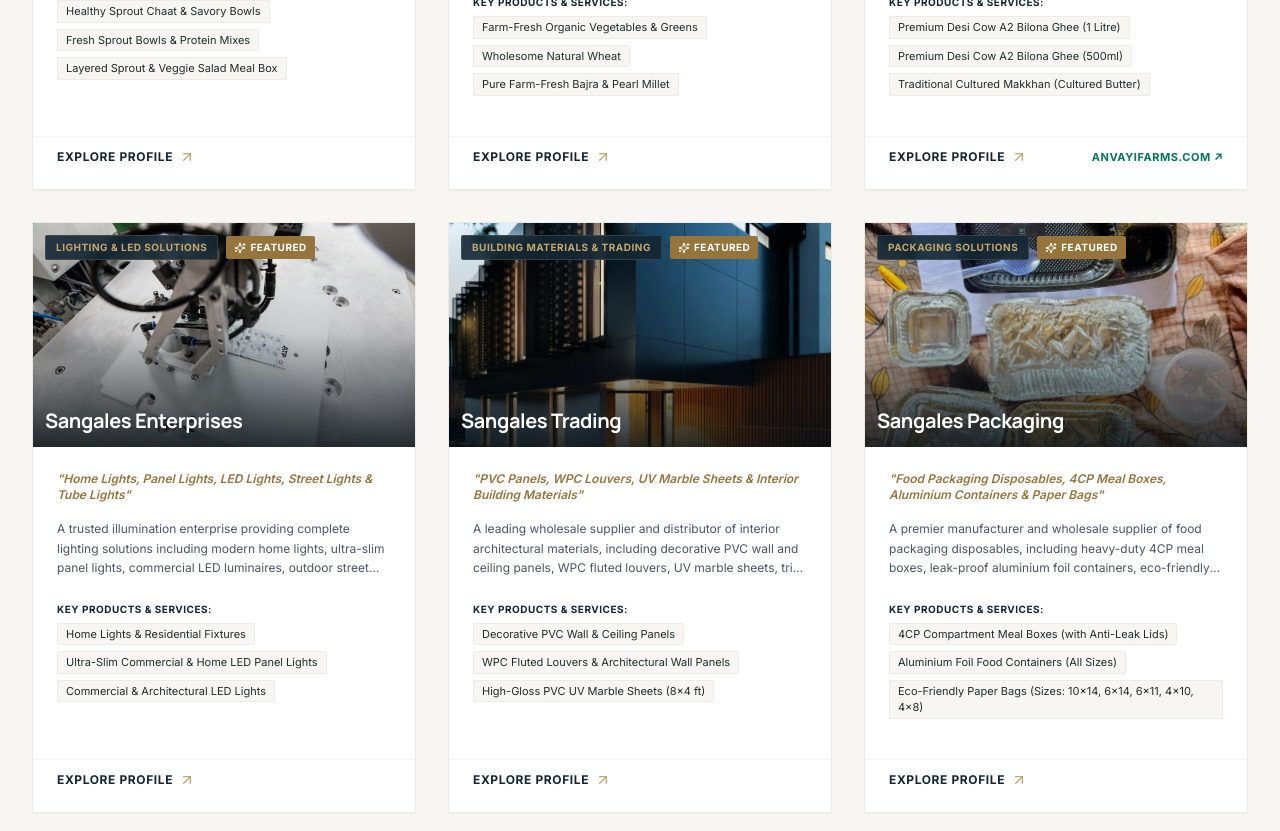
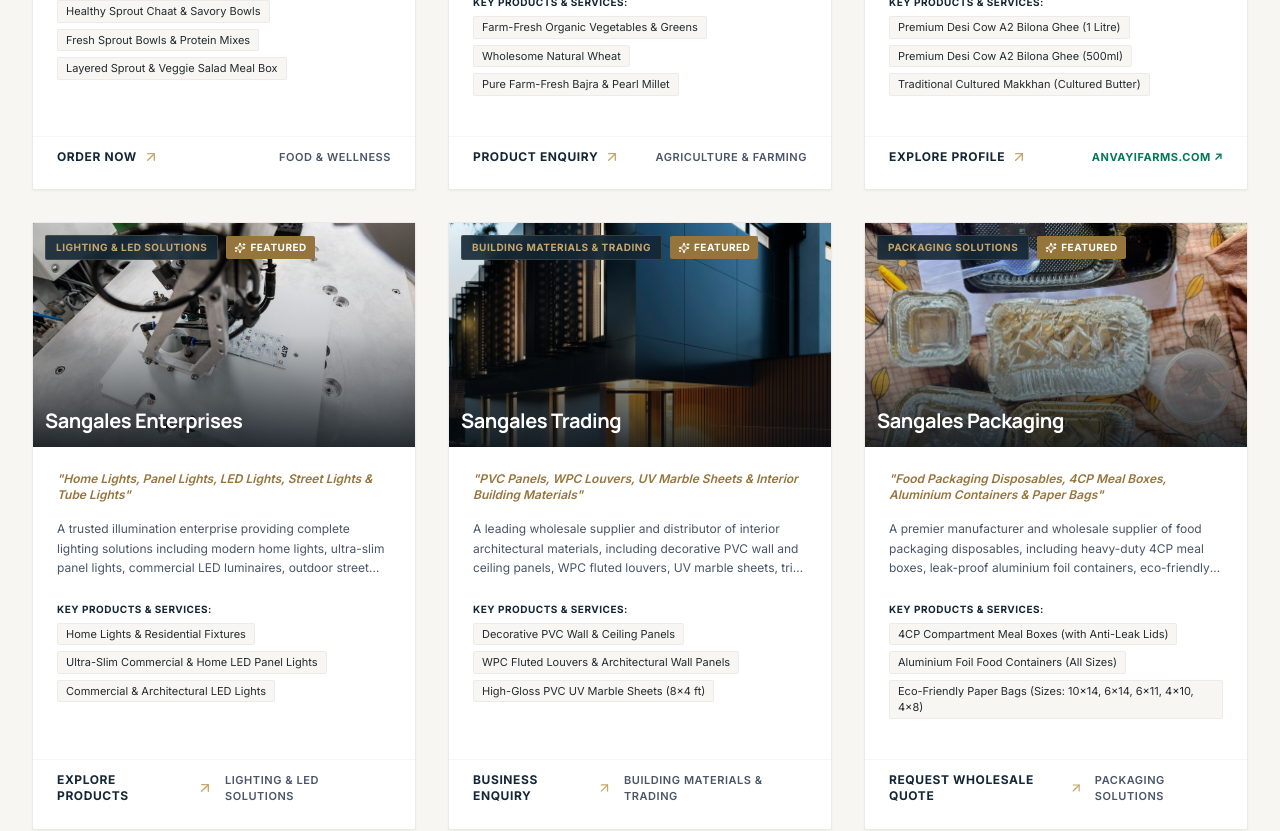
Before and after one commit to Sagarsangale01/sangales.com, a Next.js app: page /businesses in a window 1280 px wide. Shown: the part 1000-1831 px from the top of the page. Built offline with nearby package versions, Linux system fonts and the light colour scheme.

Commit message:
feat(businesses): implement suggested CTAs across profiles, directory, and homepage showcase

```diff
--- a/src/app/businesses/[slug]/page.tsx
+++ b/src/app/businesses/[slug]/page.tsx
@@ -88,6 +88,28 @@ export default async function BusinessDetailPage({ params }: Props) {
       addressCountry: "IN",
     },
   };
+
+  // Map custom recommended CTA per business slug according to Master Instructions
+  const getBusinessCta = (slug: string) => {
+    switch (slug) {
+      case "annamrit-foods":
+        return { label: "Order Now", href: "#order-options" };
+      case "sangales-farms":
+        return { label: "Product Enquiry", href: "#enquiry-section" };
+      case "sangales-enterprises":
+        return { label: "Explore Products", href: "#products-section" };
+      case "sangales-trading":
+        return { label: "Business Enquiry", href: "#enquiry-section" };
+      case "sangales-packaging":
+        return { label: "Request Wholesale Quote", href: "#enquiry-section" };
+      case "sangales-digital":
+        return { label: "Explore Services", href: "#products-section" };
+      default:
+        return { label: "Send Business Enquiry", href: "#enquiry-section" };
+    }
+  };
+
+  const heroCta = getBusinessCta(business.slug);
 
   return (
     <div className="pt-20 bg-offwhite min-h-screen">
@@ -180,10 +202,11 @@ export default async function BusinessDetailPage({ params }: Props) {
             {/* Quick Contact CTAs in Hero */}
             <div className="flex flex-wrap items-center gap-3 shrink-0">
               <a
-                href="#enquiry-section"
-                className="px-6 py-3.5 bg-gold hover:bg-white text-navy font-bold text-xs tracking-widest uppercase rounded-sm transition-all shadow-lg"
+                href={heroCta.href}
+                className="px-6 py-3.5 bg-gold hover:bg-white text-navy font-bold text-xs tracking-widest uppercase rounded-sm transition-all shadow-lg inline-flex items-center gap-2"
               >
-                Send Business Enquiry
+                <span>{heroCta.label}</span>
+                <ArrowUpRight className="w-3.5 h-3.5" />
               </a>
               {business.website && (
                 <a
@@ -252,7 +275,7 @@ export default async function BusinessDetailPage({ params }: Props) {
 
             {/* Annamrit Foods Dual-Mode Order & Catering Banner */}
             {business.slug === "annamrit-foods" && (
-              <section className="bg-gradient-to-br from-emerald-950 via-navy-950 to-navy text-white p-6 sm:p-8 rounded-sm border border-emerald-500/30 shadow-lg space-y-6">
+              <section id="order-options" className="bg-gradient-to-br from-emerald-950 via-navy-950 to-navy text-white p-6 sm:p-8 rounded-sm border border-emerald-500/30 shadow-lg space-y-6">
                 <div className="border-b border-white/10 pb-4">
                   <span className="text-gold text-xs font-bold uppercase tracking-superwide block mb-1">
                     Flexible Dining &bull; Supply Solutions
@@ -320,7 +343,7 @@ export default async function BusinessDetailPage({ params }: Props) {
 
             {/* 6. Products & Services */}
             {business.products && business.products.length > 0 && (
-              <section className="space-y-6">
+              <section id="products-section" className="space-y-6">
                 <div className="flex flex-col sm:flex-row sm:items-end justify-between gap-4">
                   <div>
                     <span className="text-gold-700 text-xs font-bold tracking-superwide uppercase block mb-1">
@@ -721,6 +744,14 @@ export default async function BusinessDetailPage({ params }: Props) {
               {/* Action Buttons in Contact Desk */}
               <div className="pt-2 space-y-2 border-t border-stone-100">
                 <a
+                  href={heroCta.href}
+                  className="w-full py-2.5 px-4 bg-navy hover:bg-gold hover:text-navy text-white font-bold text-xs uppercase tracking-wider rounded-sm flex items-center justify-center gap-2 shadow-sm transition-all"
+                >
+                  <span>{heroCta.label}</span>
+                  <ArrowUpRight className="w-3.5 h-3.5" />
+                </a>
+
+                <a
                   href={`https://wa.me/917507700936?text=${encodeURIComponent(
                     `Hello SANGALES, I would like to inquire regarding ${business.name}.`
                   )}`}
--- a/src/components/businesses/BusinessDirectoryClient.tsx
+++ b/src/components/businesses/BusinessDirectoryClient.tsx
@@ -9,6 +9,27 @@ interface Props {
   initialBusinesses: BusinessRecord[];
   categories: { id: string; name: string; slug: string }[];
 }
+
+// Map recommended CTA per business slug according to Master Instructions
+const getBusinessCtaLabel = (slug: string, isUpcoming?: boolean) => {
+  if (isUpcoming) return "Explore Incubation";
+  switch (slug) {
+    case "annamrit-foods":
+      return "Order Now";
+    case "sangales-farms":
+      return "Product Enquiry";
+    case "sangales-enterprises":
+      return "Explore Products";
+    case "sangales-trading":
+      return "Business Enquiry";
+    case "sangales-packaging":
+      return "Request Wholesale Quote";
+    case "sangales-digital":
+      return "Explore Services";
+    default:
+      return "Explore Profile";
+  }
+};
 
 export default function BusinessDirectoryClient({ initialBusinesses, categories }: Props) {
   const [statusFilter, setStatusFilter] = useState<"ALL" | "PUBLISHED" | "UPCOMING" | "ASSOCIATE">("ALL");
@@ -271,11 +292,11 @@ export default function BusinessDirectoryClient({ initialBusinesses, categories
                     href={`/businesses/${biz.slug}`}
                     className="pt-3 inline-flex items-center gap-1.5 text-xs font-bold uppercase tracking-wider text-navy group-hover:text-gold transition-colors"
                   >
-                    <span>{isUpcoming ? "Explore Incubation" : "Explore Profile"}</span>
+                    <span>{getBusinessCtaLabel(biz.slug, isUpcoming)}</span>
                     <ArrowUpRight className="w-4 h-4 transition-transform group-hover:translate-x-1 group-hover:-translate-y-1 text-gold" />
                   </Link>
 
-                  {biz.isAssociate && biz.website && (
+                  {biz.isAssociate && biz.website ? (
                     <a
                       href={biz.website}
                       target="_blank"
@@ -284,6 +305,10 @@ export default function BusinessDirectoryClient({ initialBusinesses, categories
                     >
                       <span>anvayifarms.com ↗</span>
                     </a>
+                  ) : (
+                    <span className="pt-3 text-[11px] font-semibold text-charcoal-100 uppercase tracking-wider">
+                      {biz.category}
+                    </span>
                   )}
                 </div>
               </div>
--- a/src/components/home/PortfolioShowcase.tsx
+++ b/src/components/home/PortfolioShowcase.tsx
@@ -6,6 +6,26 @@ import { BusinessRecord } from "@/lib/data";
 interface Props {
   businesses: BusinessRecord[];
 }
+
+// Recommended CTA per business slug according to Master Instructions
+const getBusinessCtaText = (slug: string) => {
+  switch (slug) {
+    case "annamrit-foods":
+      return "Order Now";
+    case "sangales-farms":
+      return "Product Enquiry";
+    case "sangales-enterprises":
+      return "Explore Products";
+    case "sangales-trading":
+      return "Business Enquiry";
+    case "sangales-packaging":
+      return "Request Wholesale Quote";
+    case "sangales-digital":
+      return "Explore Services";
+    default:
+      return "Explore Profile";
+  }
+};
 
 export default function PortfolioShowcase({ businesses }: Props) {
   const published = businesses.filter((b) => b.status === "PUBLISHED");
@@ -102,14 +122,14 @@ export default function PortfolioShowcase({ businesses }: Props) {
                     href={`/businesses/${featured.slug}`}
                     className="inline-flex items-center justify-center gap-2 px-6 py-3.5 bg-navy hover:bg-gold hover:text-navy text-white text-xs font-bold tracking-widest uppercase rounded-sm transition-all shadow-md group"
                   >
-                    <span>Explore Business Profile</span>
+                    <span>{getBusinessCtaText(featured.slug)} &bull; View Profile</span>
                     <ArrowUpRight className="w-4 h-4 transition-transform group-hover:translate-x-0.5 group-hover:-translate-y-0.5" />
                   </Link>
                   <Link
                     href={`/contact?business=${featured.id}&type=Product`}
                     className="inline-flex items-center justify-center px-4 py-3.5 text-xs font-semibold uppercase tracking-wider text-navy hover:text-gold transition-colors text-center"
                   >
-                    Wholesale Enquiry &rarr;
+                    Wholesale &amp; Catering Enquiry &rarr;
                   </Link>
                 </div>
               </div>
@@ -155,7 +175,7 @@ export default function PortfolioShowcase({ businesses }: Props) {
                   href={`/businesses/${biz.slug}`}
                   className="pt-3 inline-flex items-center justify-between w-full text-xs font-bold uppercase tracking-wider text-navy group-hover:text-gold transition-colors"
                 >
-                  <span>View Details</span>
+                  <span>{getBusinessCtaText(biz.slug)}</span>
                   <ArrowUpRight className="w-4 h-4 transition-transform group-hover:translate-x-1 group-hover:-translate-y-1 text-gold" />
                 </Link>
               </div>
```
